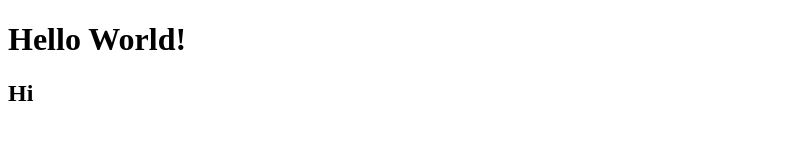
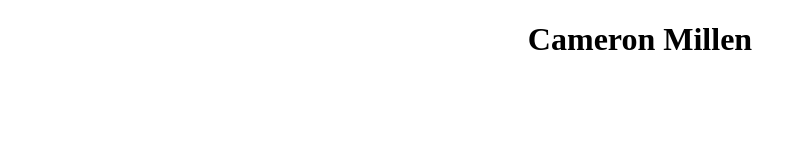
Before and after one commit to FTWCougar/my-personal-website, a plain HTML site: page index.html in a window 1280 px wide. Shown: the whole page, without its empty margins (0-807 px from the left). Drawn offline with Linux system fonts and the light colour scheme.

Commit message:
Added name and styling

```diff
--- a/index.html
+++ b/index.html
@@ -6,7 +6,6 @@
         <title>My Personal Website</title>
     </head>
     <body>
-        <h1>Hello World!</h1>
-        <h2>Hi</h2>
+        <h1>Cameron Millen</h1>
     </body>
 </html>
--- a/style.css
+++ b/style.css
@@ -0,0 +1,3 @@
+h1{
+    text-align: center;
+}
```
